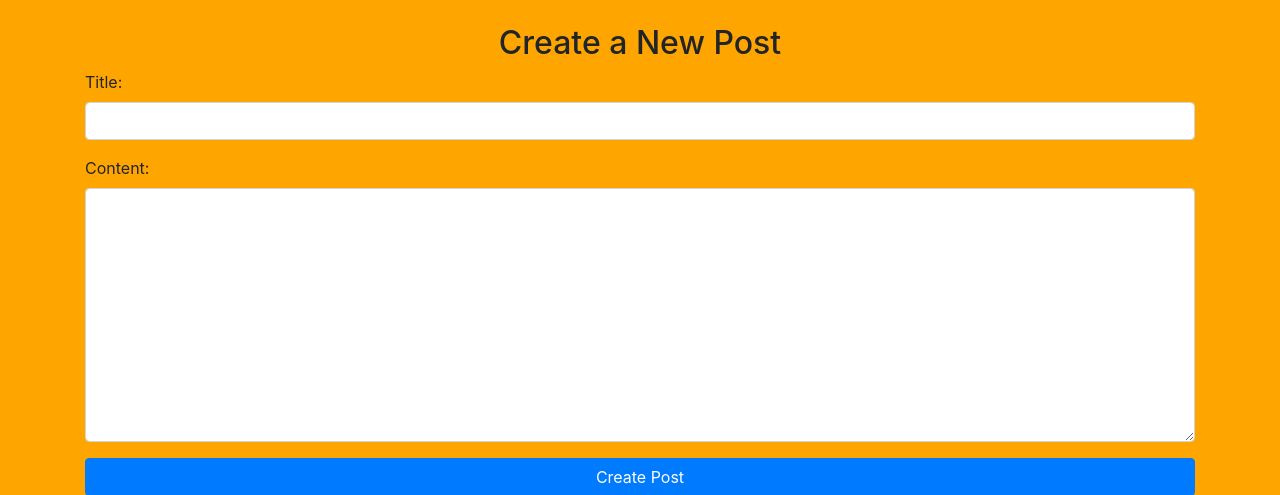
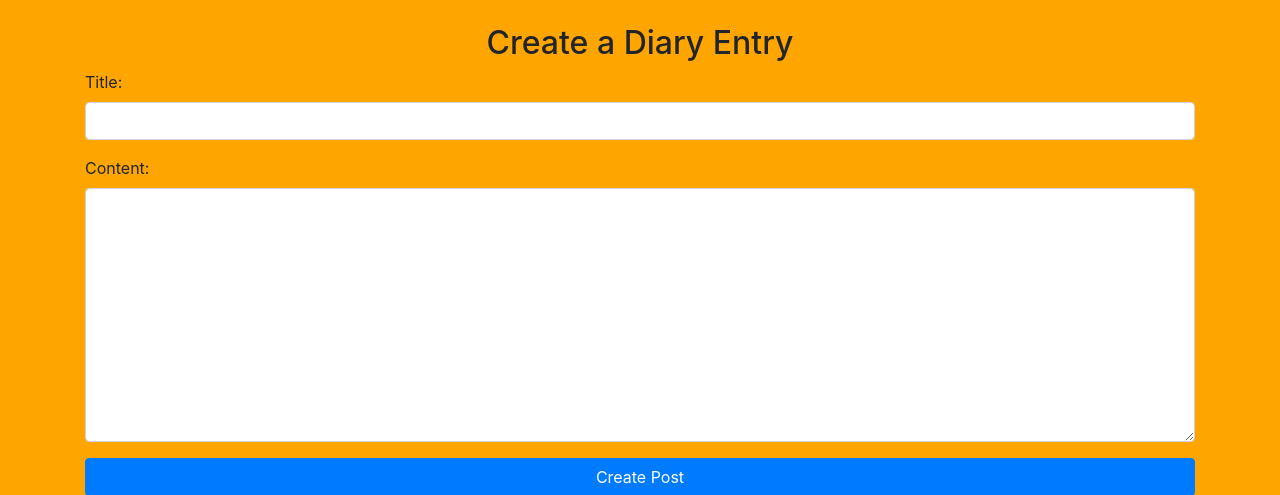
Before and after one commit to QAV-T/lucke, a Django app: page /create/ in a window 1280 px wide. Shown: the part 56-551 px from the top of the page. Run offline with Django 5.2, Linux system fonts and the light colour scheme; the visitor is signed in with stand-in values (Sample User, id 1); some libraries are stand-ins or nearby versions.

Commit message:
Using Diary as a model name and replace Post

```diff
--- a/lucke/diary/admin.py
+++ b/lucke/diary/admin.py
@@ -1,12 +1,12 @@
 from django.contrib import admin
-from .models import Post
+from .models import Diary
 from django.contrib.auth import get_user_model
 
 # Register your models here.
 
 CustomUser = get_user_model()
 
-@admin.register(Post)
+@admin.register(Diary)
 class PostAdmin(admin.ModelAdmin):
     list_display = ('title', 'author', 'created_at')
     search_fields = ('title', 'content')
--- a/lucke/diary/forms.py
+++ b/lucke/diary/forms.py
@@ -1,6 +1,6 @@
 from django import forms
 from allauth.account.forms import SignupForm
-from .models import Post
+from .models import Diary
 
 class CustomSignupForm(SignupForm):
     username = forms.CharField(max_length=30, label='Username')
@@ -14,9 +14,9 @@ class CustomSignupForm(SignupForm):
         user.save()
         return user
 
-class PostForm(forms.ModelForm):
+class DiaryForm(forms.ModelForm):
     class Meta:
-        model = Post
+        model = Diary
         fields = ['title', 'content']
         widgets = {
             'title': forms.TextInput(attrs={'class': 'form-control'}),
--- a/lucke/diary/models.py
+++ b/lucke/diary/models.py
@@ -10,7 +10,7 @@ class login(models.Model):
     def __str__(self):
         return self.username
 
-class Post(models.Model):
+class Diary(models.Model):
     title = models.CharField(max_length=200)
     content = models.TextField()
     author = models.ForeignKey(User, on_delete=models.CASCADE)
--- a/lucke/diary/urls.py
+++ b/lucke/diary/urls.py
@@ -3,11 +3,11 @@ from . import views
 
 urlpatterns = [
     path('', views.home, name='home'),
-    path('create/', views.create_post, name='create_post'),
+    path('create/', views.create_diary, name='create_diary'),
     path('signup/', views.CustomSignupView.as_view(), name='account_signup'),
     path('logout_confirmation/', views.logout_confirmation, name='logout_confirmation'),
     path('profile/', views.profile_view, name='profile'),
-    path('post/<int:post_id>/', views.post_detail, name='post_detail'),
-    path('post/<int:post_id>/edit/', views.post_edit, name='post_edit'),
-    path('post/<int:post_id>/delete/', views.post_delete, name='post_delete'),
+    path('diary/<int:diary_id>/', views.diary_detail, name='diary_detail'),
+    path('diary/<int:diary_id>/edit/', views.diary_edit, name='diary_edit'),
+    path('diary/<int:diary_id>/delete/', views.diary_delete, name='diary_delete'),
 ]
--- a/lucke/diary/views.py
+++ b/lucke/diary/views.py
@@ -1,8 +1,8 @@
 from django.shortcuts import render, redirect, get_object_or_404
 from django.contrib.auth.decorators import login_required
 from allauth.account.views import SignupView
-from .models import Post
-from .forms import PostForm
+from .models import Diary
+from .forms import DiaryForm
 
 class CustomSignupView(SignupView):
     def form_valid(self, form):
@@ -11,8 +11,8 @@ class CustomSignupView(SignupView):
 
 
 def home(request):
-    posts = Post.objects.filter(author=request.user).order_by('-created_at') if request.user.is_authenticated else []
-    return render(request, 'diary/home.html', {'posts': posts})
+    diaries = Diary.objects.filter(author=request.user).order_by('-created_at') if request.user.is_authenticated else []
+    return render(request, 'diary/home.html', {'diaries': diaries})
 
 def signup(request):
     username = request.POST.get('username')
@@ -21,17 +21,17 @@ def signup(request):
     return render(request, 'accounts/signup.html')
 
 @login_required
-def create_post(request):
+def create_diary(request):
     if request.method == 'POST':
-        form = PostForm(request.POST)
+        form = DiaryForm(request.POST)
         if form.is_valid():
-            post = form.save(commit=False)
-            post.author = request.user
-            post.save()
+            diary = form.save(commit=False)
+            diary.author = request.user
+            diary.save()
             return redirect('profile')
     else:
-        form = PostForm()
-    return render(request, 'create_post.html', {'form': form})
+        form = DiaryForm()
+    return render(request, 'create_diary.html', {'form': form})
 
 
 @login_required
@@ -40,30 +40,30 @@ def logout_confirmation(request):
 
 @login_required
 def profile_view(request):
-    posts = Post.objects.filter(author=request.user).order_by('-created_at')
-    return render(request, 'profile.html', {'posts': posts})
+    diaries = Diary.objects.filter(author=request.user).order_by('-created_at')
+    return render(request, 'profile.html', {'diaries': diaries})
 
 @login_required
-def post_detail(request, post_id):
-    post = get_object_or_404(Post, id=post_id, author=request.user)
-    return render(request, 'post_detail.html', {'post': post})
+def diary_detail(request, diary_id):
+    diary = get_object_or_404(Diary, id=diary_id, author=request.user)
+    return render(request, 'diary_detail.html', {'diary': diary})
 
 @login_required
-def post_edit(request, post_id):
-    post = get_object_or_404(Post, id=post_id, author=request.user)
+def diary_edit(request, diary_id):
+    diary = get_object_or_404(Diary, id=diary_id, author=request.user)
     if request.method == "POST":
-        form = PostForm(request.POST, instance=post)
+        form = DiaryForm(request.POST, instance=diary)
         if form.is_valid():
             form.save()
-            return redirect('post_detail', post_id=post.id)
+            return redirect('diary_detail', diary_id=diary.id)
     else:
-        form = PostForm(instance=post)
-    return render(request, 'post_edit.html', {'form': form})
+        form = DiaryForm(instance=diary)
+    return render(request, 'diary_edit.html', {'form': form})
 
 @login_required
-def post_delete(request, post_id):
-    post = get_object_or_404(Post, id=post_id, author=request.user)
+def diary_delete(request, diary_id):
+    diary = get_object_or_404(Diary, id=diary_id, author=request.user)
     if request.method == "POST":
-        post.delete()
+        diary.delete()
         return redirect('profile')
-    return render(request, 'post_delete.html', {'post': post})
+    return render(request, 'diary_delete.html', {'diary': diary})
--- a/lucke/templates/base.html
+++ b/lucke/templates/base.html
@@ -22,7 +22,7 @@
                         <a class="nav-link" href="{% url 'profile' %}">Profile</a>
                     </li>
                     <li class="nav-item">
-                        <a class="nav-link" href="{% url 'create_post' %}">Create Post</a>
+                        <a class="nav-link" href="{% url 'create_diary' %}">Create Post</a>
                     </li>
                     <li class="nav-item">
                         <a class="nav-link" href="{% url 'logout_confirmation' %}">Logout</a>
--- a/lucke/templates/create_post.html
+++ b/lucke/templates/create_diary.html
@@ -4,7 +4,7 @@
 
 {% block content %}
 <div class="create-post-container">
-    <h2 class="text-center">Create a New Post</h2>
+    <h2 class="text-center">Create a Diary Entry</h2>
     <form method="post">
         {% csrf_token %}
         {{ form.as_p }}
```
Also changed, not shown: lucke/templates/diary_delete.html (added, +16 -0 lines), lucke/templates/diary_detail.html (added, +15 -0 lines), lucke/templates/diary_edit.html (renamed from lucke/templates/post_edit.html, +4 -4 lines), lucke/templates/post_delete.html (deleted, +0 -16 lines), lucke/templates/post_detail.html (deleted, +0 -15 lines), lucke/templates/profile.html (+8 -8 lines), lucke/diary/migrations/0003_rename_post_diary_alter_login_password_and_more.py (added).
